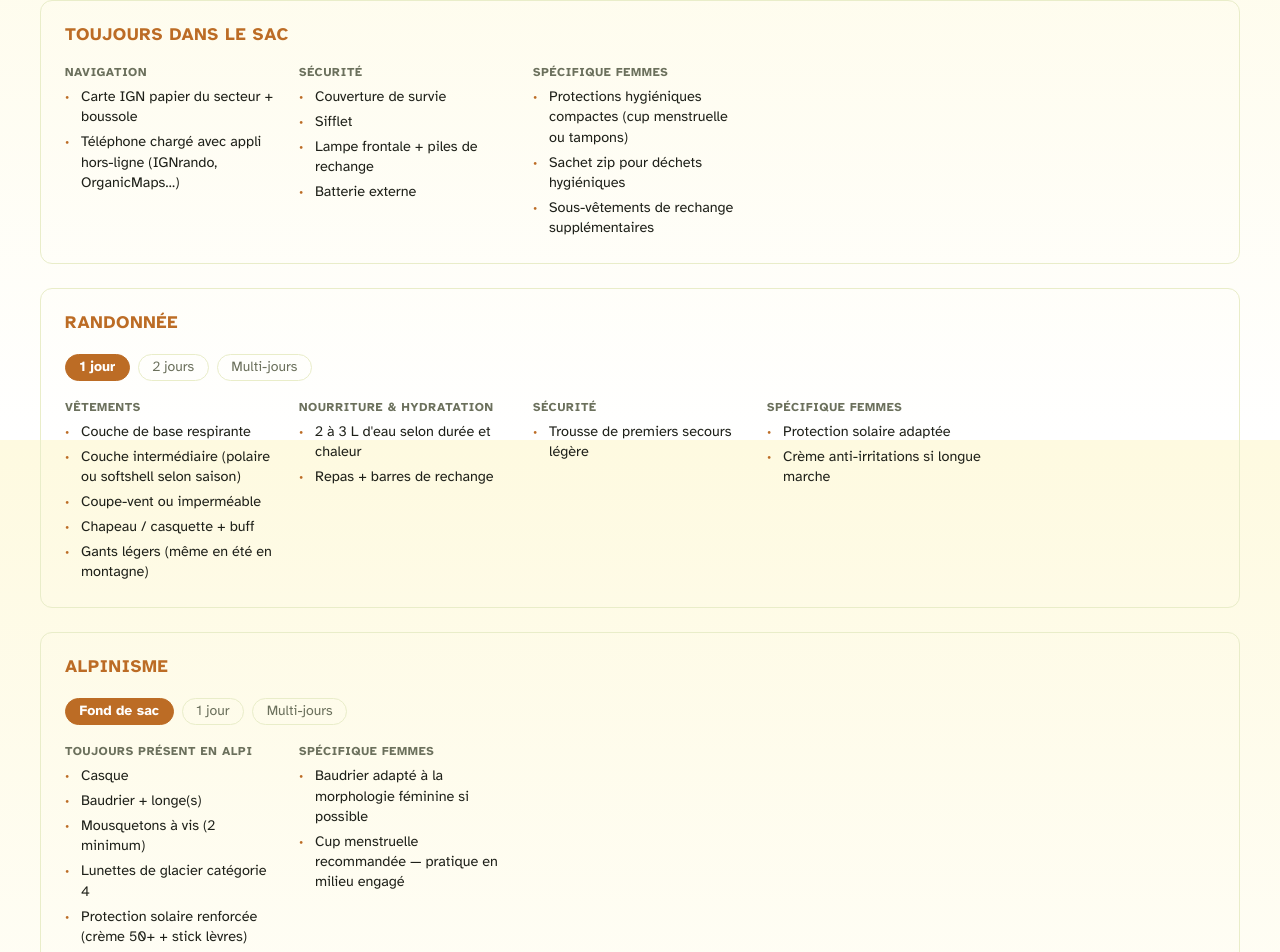
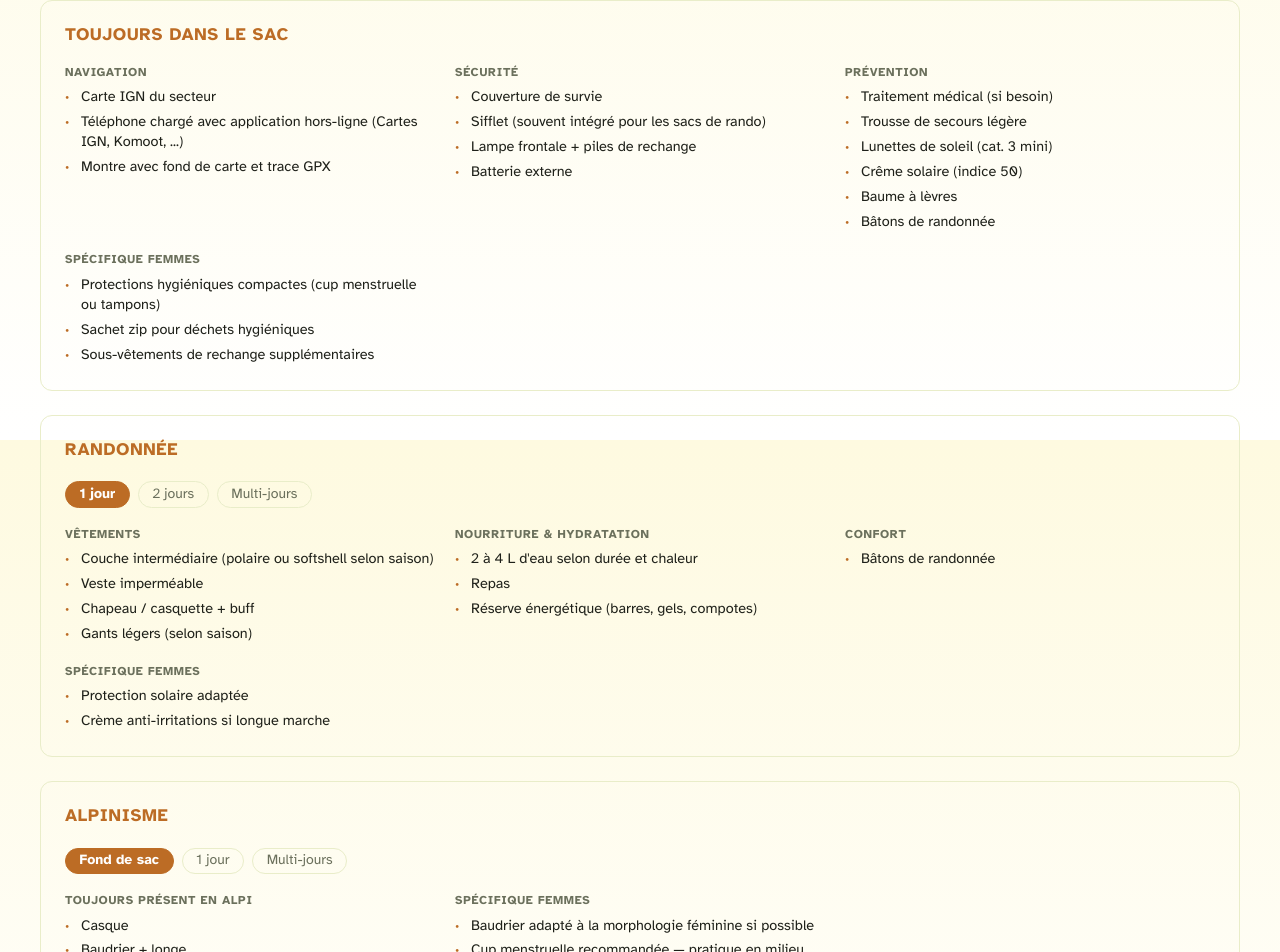
Before and after one commit to Thomas3128/topo-montagne, a Next.js app: page /materiel in a window 1280 px wide. Shown: the part 360-1312 px from the top of the page. Built offline with nearby package versions, Linux system fonts and the light colour scheme; no server answers.

Commit message:
matériel avancement

```diff
--- a/app/globals.css
+++ b/app/globals.css
@@ -539,7 +539,7 @@ hr { border: none; border-top: 1px solid rgb(var(--gray-light)); }
 
 .materiel-content {
   display: grid;
-  grid-template-columns: repeat(auto-fill, minmax(200px, 1fr));
+  grid-template-columns: repeat(auto-fill, minmax(300px, 1fr));
   gap: 1.25rem;
 }
 
--- a/components/Header.module.css
+++ b/components/Header.module.css
@@ -4,7 +4,10 @@
   border-bottom: 1px solid rgb(var(--gray-light));
   position: relative;
   z-index: 100;
+  background: #fff9d0;
+  box-shadow: 0 2px 8px rgba(107, 112, 92, 0.12);
 }
+:global(.dark) .header { background: #0f1a0c; box-shadow: 0 2px 8px rgba(0,0,0,0.3); }
 .nav {
   display: flex;
   flex-direction: row;
--- a/components/MaterielClient.tsx
+++ b/components/MaterielClient.tsx
@@ -18,17 +18,30 @@ const SECTIONS: Section[] = [
           {
             titre: 'Navigation',
             items: [
-              'Carte IGN papier du secteur + boussole',
-              'Téléphone chargé avec appli hors-ligne (IGNrando, OrganicMaps…)',
+              "Carte IGN du secteur",
+              "Téléphone chargé avec application hors-ligne (Cartes IGN, Komoot, ...)",
+              "Montre avec fond de carte et trace GPX"
             ],
           },
           {
             titre: 'Sécurité',
             items: [
               'Couverture de survie',
-              'Sifflet',
+              'Sifflet (souvent intégré pour les sacs de rando)',
               'Lampe frontale + piles de rechange',
-              'Batterie externe',
+              'Batterie externe'
+            ],
+
+          },
+          {
+            titre: 'Prévention',
+            items: [
+              'Traitement médical (si besoin)',
+              'Trousse de secours légère',
+              'Lunettes de soleil (cat. 3 mini)',
+              'Crême solaire (indice 50)',
+              'Baume à lèvres',
+              'Bâtons de randonnée'
             ],
           },
           {
@@ -36,7 +49,7 @@ const SECTIONS: Section[] = [
             items: [
               'Protections hygiéniques compactes (cup menstruelle ou tampons)',
               'Sachet zip pour déchets hygiéniques',
-              'Sous-vêtements de rechange supplémentaires',
+              'Sous-vêtements de rechange supplémentaires'
             ],
           },
         ],
@@ -54,24 +67,24 @@ const SECTIONS: Section[] = [
           {
             titre: 'Vêtements',
             items: [
-              'Couche de base respirante',
               'Couche intermédiaire (polaire ou softshell selon saison)',
-              'Coupe-vent ou imperméable',
+              'Veste imperméable',
               'Chapeau / casquette + buff',
-              'Gants légers (même en été en montagne)',
+              'Gants légers (selon saison)',
             ],
           },
           {
             titre: 'Nourriture & hydratation',
             items: [
-              '2 à 3 L d\'eau selon durée et chaleur',
-              'Repas + barres de rechange',
+              '2 à 4 L d\'eau selon durée et chaleur',
+              'Repas',
+              'Réserve énergétique (barres, gels, compotes)',
             ],
           },
           {
-            titre: 'Sécurité',
+            titre: 'Confort',
             items: [
-              'Trousse de premiers secours légère',
+              'Bâtons de randonnée',
             ],
           },
           {
@@ -88,28 +101,29 @@ const SECTIONS: Section[] = [
         label: '2 jours',
         cats: [
           {
-            titre: 'Nuit en refuge',
+            titre: 'En refuge',
             items: [
-              'Sursac / drap de soie',
-              'Couche de rechange (sous-vêtements, chaussettes)',
+              'Couche de rechange (sous-vêtements + chaussettes + t-shirt)',
               'Trousse de toilette légère',
+              'Drap de sac / sac à viandre'
             ],
           },
           {
-            titre: 'Bivouac (si hors refuge)',
+            titre: 'En bivouac',
             items: [
+              'Couche de rechange (sous-vêtements + chaussettes + t-shirt)',
+              'Trousse de toilette légère',
               'Sac de couchage adapté à la saison',
               'Matelas isolant',
-              'Tente légère ou abri',
+              'Tente légère ou tarp'
             ],
           },
           {
             titre: 'Confort',
             items: [
-              'Crème solaire indice élevé + protection lèvres',
-              'Lunettes de soleil catégorie 3 minimum',
               'Bâtons de randonnée',
-              'Guêtres (terrain humide ou enneigé)',
+              'Filtre à eau ou pastilles de purification',
+              'Housse de sac imperméable'
             ],
           },
           {
@@ -128,19 +142,18 @@ const SECTIONS: Section[] = [
         label: 'Multi-jours',
         cats: [
           {
+            titre: 'Logistique',
+            items: [
+              '2eme short/pantalon',
+              'Cordelette multi-usage',
+              'Kit réparation léger (duct tape, ficelle, kit couture)',
+            ],
+          },
+          {
             titre: 'Alimentation autonome',
             items: [
               'Réchaud + popote + briquet',
-              'Filtre à eau ou pastilles de purification',
               'Nourriture pour tous les jours + 1 jour de réserve',
-            ],
-          },
-          {
-            titre: 'Logistique',
-            items: [
-              'Sac étanche ou housses imperméables',
-              'Cordelette multi-usage',
-              'Kit réparation léger (duct tape, ficelle, kit couture)',
             ],
           },
           {
@@ -168,11 +181,11 @@ const SECTIONS: Section[] = [
             titre: 'Toujours présent en alpi',
             items: [
               'Casque',
-              'Baudrier + longe(s)',
+              'Baudrier + longe',
               'Mousquetons à vis (2 minimum)',
               'Lunettes de glacier catégorie 4',
-              'Protection solaire renforcée (crème 50+ + stick lèvres)',
-              'Couches chaudes supplémentaires',
+              'Doudoune supplémentaire',
+              'Corde.s (la taille et le nombre dépendent de la course)'
             ],
           },
           {
@@ -191,16 +204,16 @@ const SECTIONS: Section[] = [
           {
             titre: 'Progression sur neige / glacier',
             items: [
+              'Chaussures d\'alpinisme rigides compatibles crampons',
               'Crampons adaptés aux chaussures',
               'Piolet',
               'Corde de glacier (30 à 40 m pour une cordée de 2)',
-              'Chaussures d\'alpinisme rigides compatibles crampons',
             ],
           },
           {
             titre: 'Sécurité glacier',
             items: [
-              'Broches à glace (minimum 2 par personne)',
+              'Broches à glace (min. 2 par personne)',
               'Matériel de mouflage (poulie + bloqueur)',
             ],
           },
@@ -229,8 +242,8 @@ const SECTIONS: Section[] = [
             titre: 'Nuit en refuge ou bivouac alpi',
             items: [
               'Sac de couchage adapté altitude (−10°C ou moins)',
-              'Matelas isolant haute performance',
-              'Nourriture haute calorie',
+              'Matelas isolant',
+              'Nourriture calorique',
               'Réchaud + popote adaptés altitude',
             ],
           },
```
Also changed, not shown: content/annexes/materiel.mdx (deleted, +0 -96 lines).
